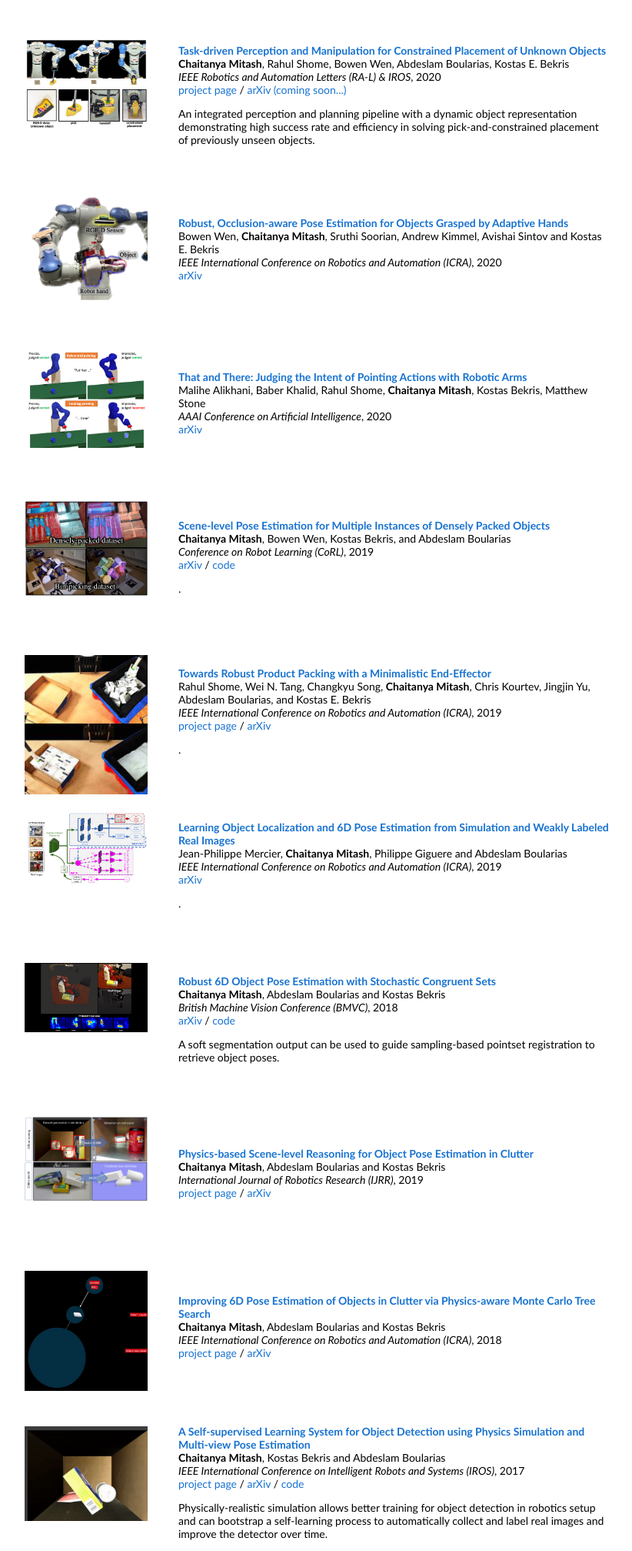
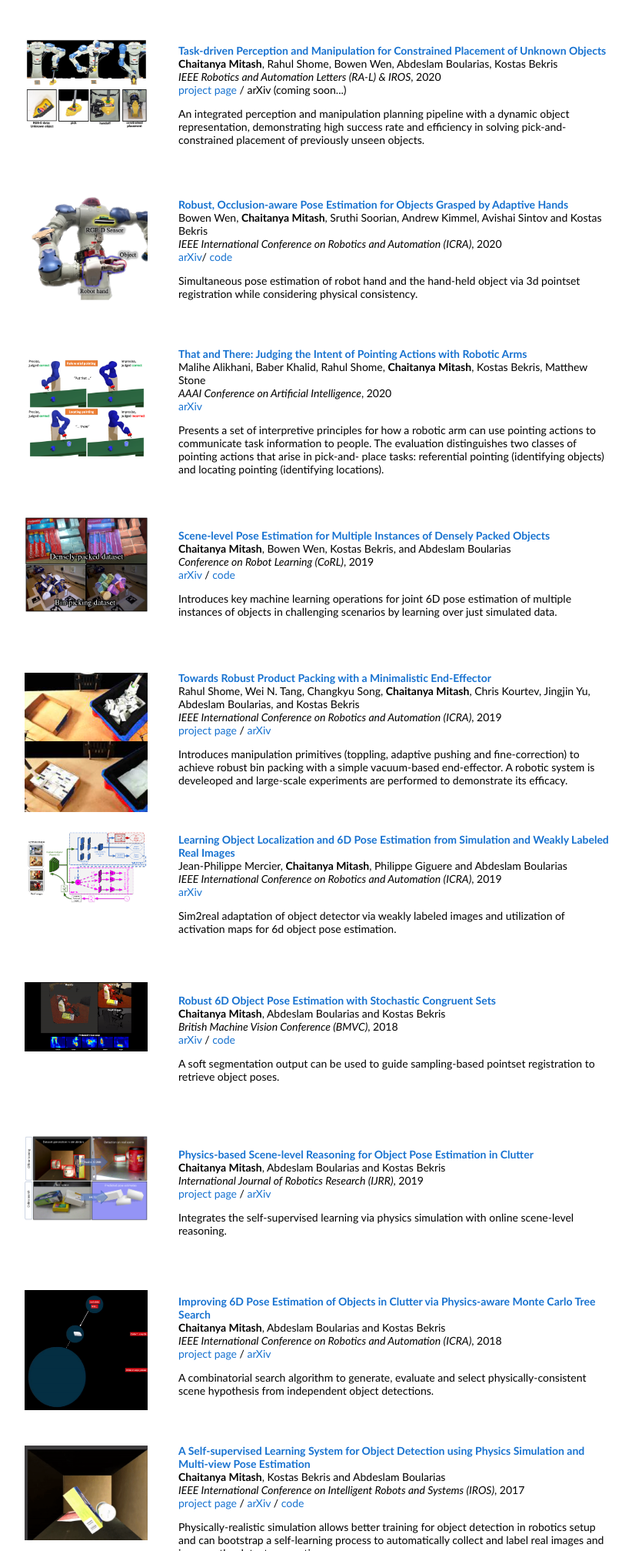
Before and after one commit to cmitash/cmitash.github.io, a plain HTML site: page index.html in a window 1280 px wide. Shown: the part 495-2510 px from the top of the page at 77% size, without its empty margins (228-1050 px from the left). Drawn offline with Linux system fonts and the light colour scheme.

Commit message:
adding more papers

```diff
--- a/index.html
+++ b/index.html
@@ -71,15 +71,15 @@
                 <papertitle>Task-driven Perception and Manipulation for Constrained Placement of Unknown Objects</papertitle>
               </a>
               <br>
-              <strong>Chaitanya Mitash</strong>, Rahul Shome, Bowen Wen, Abdeslam Boularias, Kostas E. Bekris
+              <strong>Chaitanya Mitash</strong>, Rahul Shome, Bowen Wen, Abdeslam Boularias, Kostas Bekris
               <br>
         <em>IEEE Robotics and Automation Letters (RA-L) & IROS</em>, 2020
               <br>
               <a href="https://robotics.cs.rutgers.edu/task-driven-perception/">project page</a>
         /
-              <a href="https://arxiv.org/pdf/1703.03347.pdf">arXiv (coming soon...)</a>
+              arXiv (coming soon...)
               <p></p>
-              <p>An integrated perception and planning pipeline with a dynamic object representation demonstrating high success rate and efficiency in solving pick-and-constrained placement of previously unseen objects.</p>
+              <p>An integrated perception and manipulation planning pipeline with a dynamic object representation, demonstrating high success rate and efficiency in solving pick-and-constrained placement of previously unseen objects.</p>
             </td>
           </tr>
 
@@ -108,13 +108,14 @@
                 <papertitle>Robust, Occlusion-aware Pose Estimation for Objects Grasped by Adaptive Hands</papertitle>
               </a>
               <br>
-              Bowen Wen, <strong>Chaitanya Mitash</strong>, Sruthi Soorian, Andrew Kimmel, Avishai Sintov and Kostas E. Bekris
+              Bowen Wen, <strong>Chaitanya Mitash</strong>, Sruthi Soorian, Andrew Kimmel, Avishai Sintov and Kostas Bekris
               <br>
         <em>IEEE International Conference on Robotics and Automation (ICRA)</em>, 2020
               <br>
-              <a href="https://arxiv.org/pdf/2003.03518.pdf">arXiv</a>
+              <a href="https://arxiv.org/pdf/2003.03518.pdf">arXiv</a>/
+              <a href="https://github.com/wenbowen123/icra20-hand-object-pose/">code</a>
               <p></p>
-              <p></p>
+              <p>Simultaneous pose estimation of robot hand and the hand-held object via 3d pointset registration while considering physical consistency.</p>
             </td>
           </tr>
 
@@ -149,7 +150,7 @@
               <br>
               <a href="https://arxiv.org/abs/1912.06602">arXiv</a>
               <p></p>
-              <p></p>
+              <p>Presents a set of interpretive principles for how a robotic arm can use pointing actions to communicate task information to people. The evaluation distinguishes two classes of pointing actions that arise in pick-and- place tasks: referential pointing (identifying objects) and locating pointing (identifying locations).</p>
             </td>
           </tr>
 
@@ -186,7 +187,7 @@
         /
               <a href="https://github.com/cmitash/multi-instance-pose-estimation">code</a>
               <p></p>
-              <p>.</p>
+              <p>Introduces key machine learning operations for joint 6D pose estimation of multiple instances of objects in challenging scenarios by learning over just simulated data. </p>
             </td>
           </tr>
 
@@ -215,7 +216,7 @@
                 <papertitle>Towards Robust Product Packing with a Minimalistic End-Effector</papertitle>
               </a>
               <br>
-              Rahul Shome, Wei N. Tang, Changkyu Song, <strong>Chaitanya Mitash</strong>, Chris Kourtev, Jingjin Yu, Abdeslam Boularias, and Kostas E. Bekris
+              Rahul Shome, Wei N. Tang, Changkyu Song, <strong>Chaitanya Mitash</strong>, Chris Kourtev, Jingjin Yu, Abdeslam Boularias, and Kostas Bekris
               <br>
         <em>IEEE International Conference on Robotics and Automation (ICRA)</em>, 2019
               <br>
@@ -223,7 +224,7 @@
         /
               <a href="https://arxiv.org/abs/1903.00984">arXiv</a>
               <p></p>
-              <p>.</p>
+              <p>Introduces manipulation primitives (toppling, adaptive pushing and fine-correction) to achieve robust bin packing with a simple vacuum-based end-effector. A robotic system is develeoped and large-scale experiments are performed to demonstrate its efficacy.</p>
             </td>
           </tr>
 
@@ -258,7 +259,7 @@
               <br>
               <a href="https://arxiv.org/abs/1806.06888">arXiv</a>
               <p></p>
-              <p>.</p>
+              <p>Sim2real adaptation of object detector via weakly labeled images and utilization of activation maps for 6d object pose estimation.</p>
             </td>
           </tr>
 
@@ -332,7 +333,7 @@
         /
               <a href="https://arxiv.org/pdf/1806.10457.pdf">arXiv</a>
               <p></p>
-              <p></p>
+              <p>Integrates the self-supervised learning via physics simulation with online scene-level reasoning.</p>
             </td>
           </tr>
 
@@ -369,7 +370,7 @@
         /
               <a href="https://arxiv.org/abs/1710.08577">arXiv</a>
               <p></p>
-              <p></p>
+              <p>A combinatorial search algorithm to generate, evaluate and select physically-consistent scene hypothesis from independent object detections.</p>
             </td>
           </tr>
 
```
